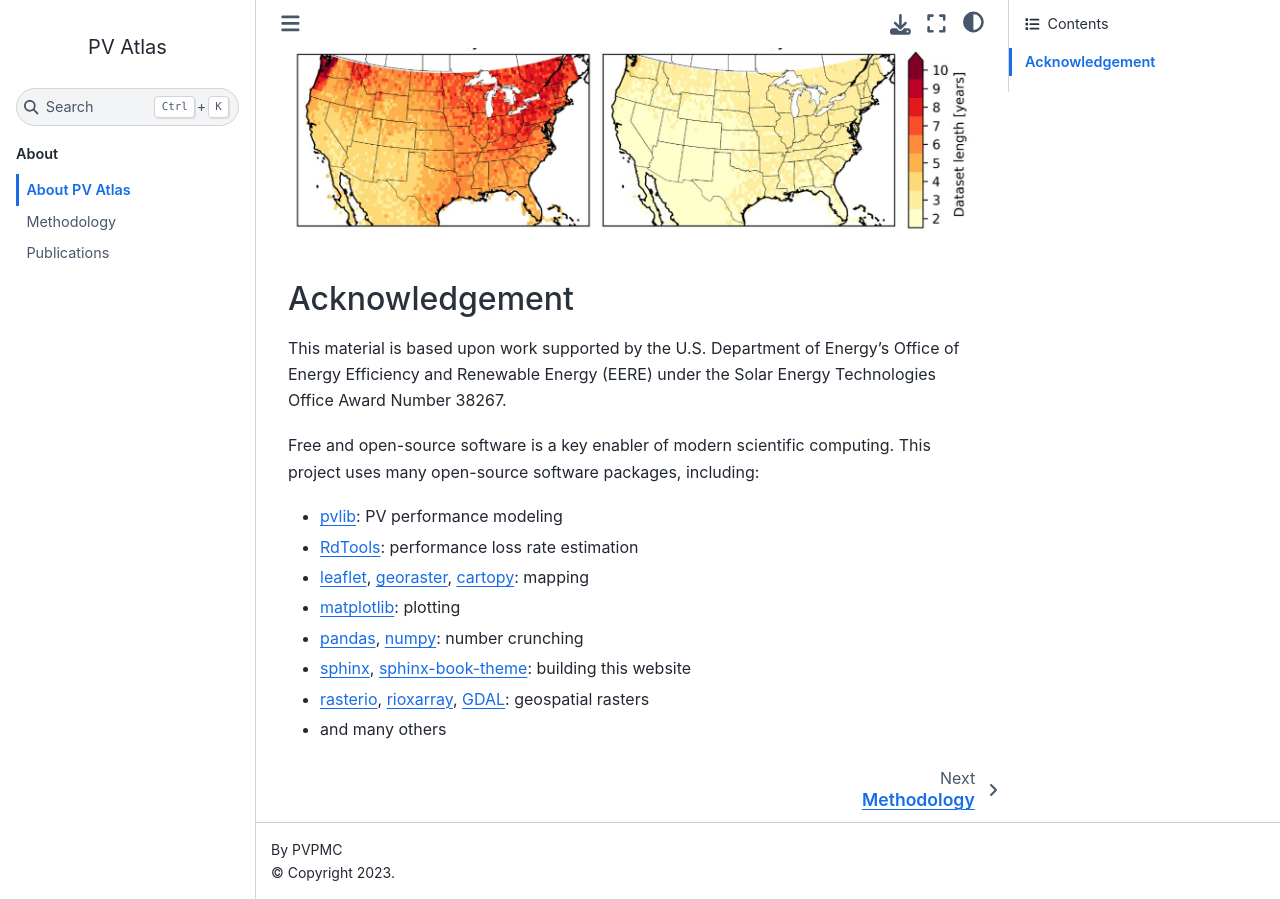
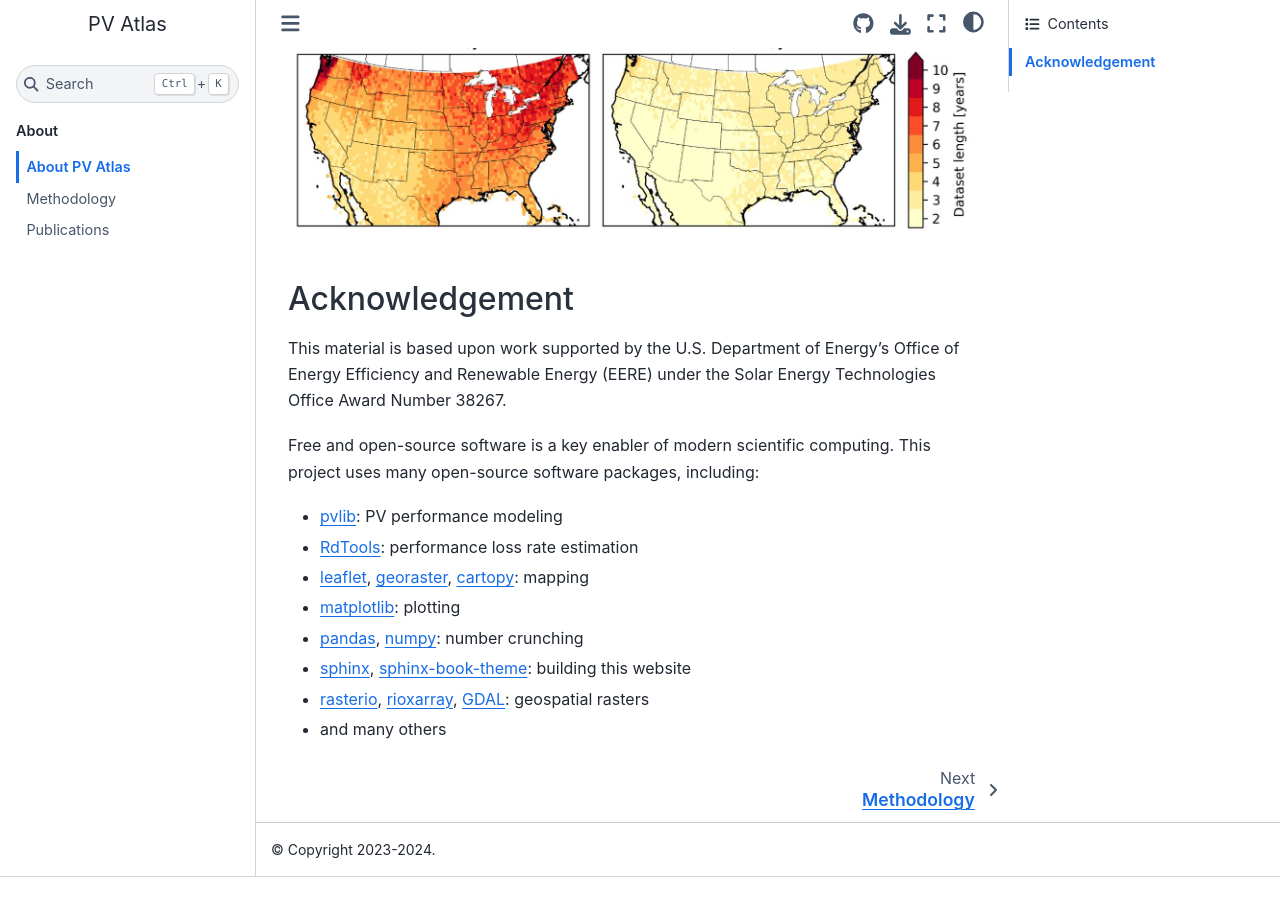
Before and after one commit to kandersolar/pvatlas, a Sphinx documentation site: the page built from website/source/index.rst, in a window 1280 px wide and 900 px high, scrolled down 620 px. Built offline with Sphinx 7.4.7 and the Sphinx Book theme 1.1.4, drawn with Linux system fonts in a browser that asks for light colours; pages that are not in the unit, such as notebooks, are missing from menus; cross-references to code outside the pages are shown as plain code; after the commit the page ends 1497 px from its top, so only the background shows below that.

Commit message:
add github repo link button, update copyright

```diff
--- a/website/source/conf.py
+++ b/website/source/conf.py
@@ -7,8 +7,8 @@
 # https://www.sphinx-doc.org/en/master/usage/configuration.html#project-information
 
 project = "PV Atlas"
-copyright = '2023'
-author = 'PVPMC'
+copyright = '2023-2024'
+author = ''
 
 # -- General configuration ---------------------------------------------------
 # https://www.sphinx-doc.org/en/master/usage/configuration.html#general-configuration
@@ -39,8 +39,8 @@
 html_title = "PV Atlas"
 
 html_theme_options = {
-    # "repository_url": "https://github.com/AssessingSolar/unofficial-psm3-userguide",
-    "use_repository_button": False,
+    "repository_url": "https://github.com/kandersolar/pvatlas",
+    "use_repository_button": True,
 }
 
 html_extra_path = ['../../data']
```
